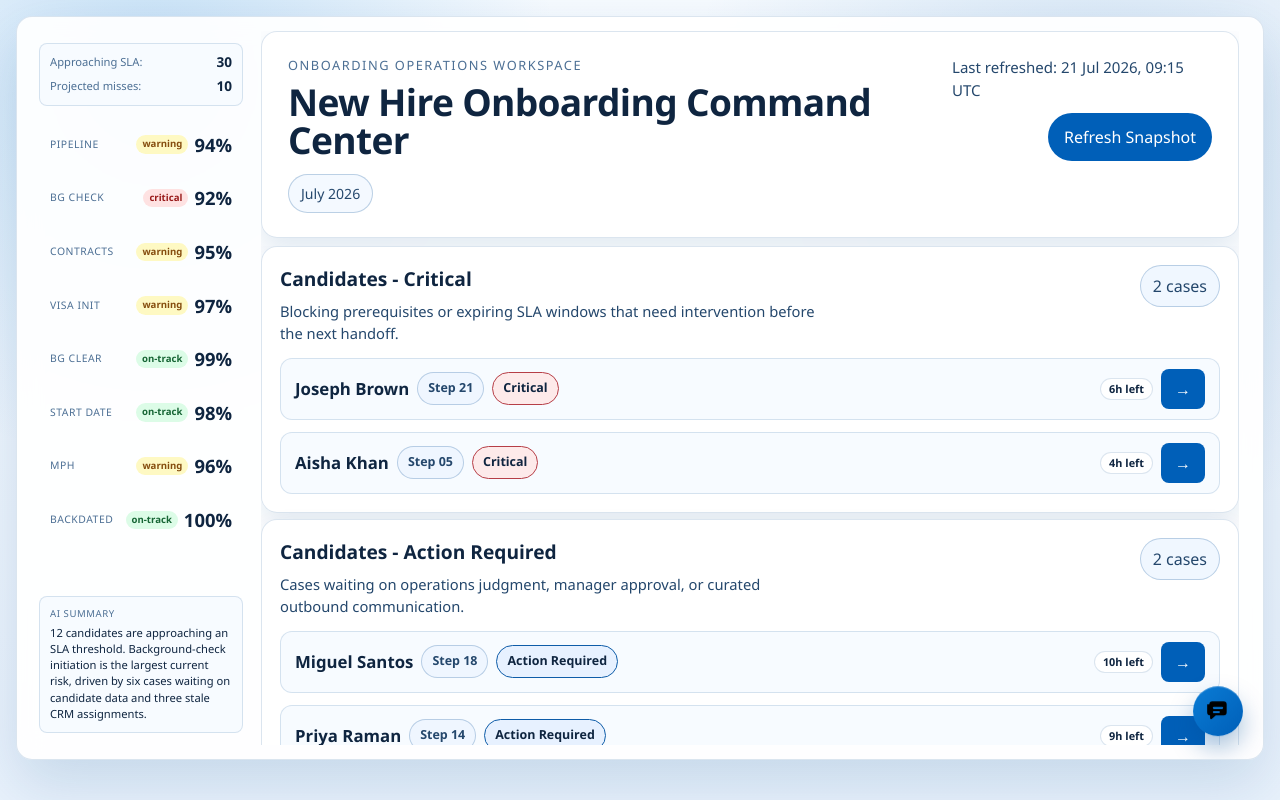
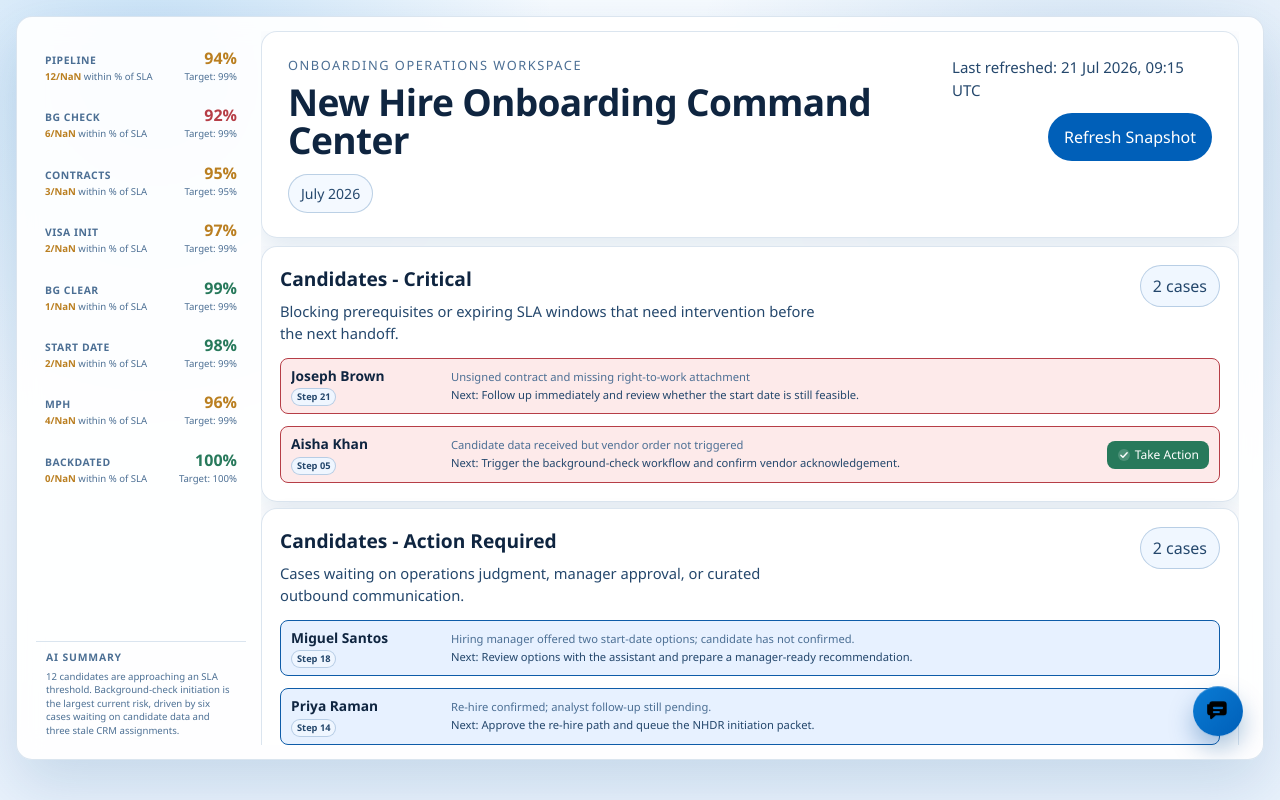
Before and after one commit to michaelbrowngh/onboarding-rfp-demo, a React (Vite) app in the folder new-hire-onboarding-command-center/: page / in a window 1280 px wide. Built offline with nearby package versions, Linux system fonts and the light colour scheme.

Commit message:
refactor(components): remove dead css and align candidate kpi wiring

```diff
--- a/new-hire-onboarding-command-center/src/components/CandidateRow.module.css
+++ b/new-hire-onboarding-command-center/src/components/CandidateRow.module.css
@@ -1,173 +1,124 @@
-/* Base row — shared chrome */
+/* Base row */
 .row {
   display: flex;
-  flex-wrap: wrap;
-  align-items: center;
-  gap: 8px;
-  padding: 16px;
-  border-radius: var(--radius-lg);
+  flex-direction: column;
+  gap: 0;
+  padding: 7px 10px;
+  border-radius: var(--radius-md);
   background: var(--panel-strong);
   border: 1px solid var(--surface-outline);
   cursor: pointer;
+  transition: filter 150ms ease;
 }
 
-/* Compact state: single-line bar */
-.rowCompact {
-  padding: 10px 14px;
-  min-height: 48px;
-  align-items: center;
+.row:hover {
+  filter: brightness(0.97);
 }
 
-/* Expanded state: restore two-column grid layout */
-.rowExpanded {
-  display: grid;
-  grid-template-columns: 1fr auto;
-  align-items: start;
-  gap: 8px;
+/* Queue-category coloring */
+.row[data-queue='critical'] {
+  background: var(--critical-bg);
+  border-color: var(--critical-border);
+}
+.row[data-queue='action-required'] {
+  background: var(--action-bg);
+  border-color: var(--action-border);
+}
+.row[data-queue='warning'] {
+  background: var(--warning-bg);
+  border-color: var(--warning-border);
+}
+.row[data-queue='on-track'] {
+  background: var(--track-bg);
+  border-color: var(--track-border);
 }
 
-/* Compact inner layout: name+badges left */
-.compactMain {
+.rowExpanded {
+  gap: 6px;
+}
+
+/* Always-visible header: name+badge stacked left, summary/next middle, button right */
+.rowHeader {
   display: flex;
   align-items: center;
-  gap: 8px;
-  min-width: 0;
-  flex: 1;
+  gap: 10px;
 }
 
-/* Compact aside: SLA chip + button right */
-.compactAside {
+.rowHeaderLeft {
   display: flex;
-  align-items: center;
-  gap: 8px;
-  flex-shrink: 0;
-}
-
-/* SLA chip inside compact row */
-.slaChip {
-  font-size: 0.68rem;
-  font-weight: 600;
-  padding: 2px 8px;
-  border-radius: var(--radius-sm);
-  white-space: nowrap;
-  background: var(--canvas-bg);
-  border: 1px solid var(--surface-outline);
-}
-
-/* Expanded detail content */
-.expandedContent {
-  grid-column: 1 / -1;
-  display: grid;
-  grid-template-columns: minmax(0, 1fr) 220px;
-  gap: 16px;
-  margin-top: 10px;
-}
-
-.rowMain {
-  min-width: 0;
-}
-
-.titleRow {
-  display: flex;
-  flex-wrap: wrap;
-  align-items: center;
-  gap: 8px;
+  flex-direction: column;
+  align-items: flex-start;
+  gap: 2px;
+  width: 150px;
+  flex: 0 0 150px;
 }
 
 .name {
   margin: 0;
-  font-size: 1.05rem;
+  max-width: 100%;
+  font-size: 0.86rem;
+  font-weight: 600;
   color: var(--text-primary);
-}
-
-.stepBadge,
-.severityBadge {
-  padding: 6px 10px;
-  border-radius: var(--radius-sm);
-  border: 1px solid var(--surface-outline-strong);
-  font-size: 0.78rem;
-  font-weight: 600;
+  white-space: nowrap;
+  overflow: hidden;
+  text-overflow: ellipsis;
 }
 
 .stepBadge {
+  padding: 1px 5px;
+  border-radius: var(--radius-sm);
+  border: 1px solid var(--surface-outline-strong);
+  font-size: 0.58rem;
+  font-weight: 600;
   background: #eff6ff;
+  color: var(--text-secondary);
+  white-space: nowrap;
+}
+
+/* Compact 2-line detail block, fills space between name and button */
+.compactDetails {
+  display: flex;
+  flex-direction: column;
+  gap: 1px;
+  flex: 1;
+  min-width: 0;
+}
+
+.compactSummary,
+.compactNext {
+  font-size: 0.7rem;
+  color: var(--text-muted);
+  white-space: nowrap;
+  overflow: hidden;
+  text-overflow: ellipsis;
+}
+
+.compactNext {
   color: var(--text-secondary);
 }
 
-.severityBadge[data-queue='critical'] {
-  background: var(--critical-bg);
-  border-color: var(--critical-border);
-}
-
-.severityBadge[data-queue='action-required'] {
-  background: var(--action-bg);
-  border-color: var(--action-border);
-}
-
-.severityBadge[data-queue='warning'] {
-  background: var(--warning-bg);
-  border-color: var(--warning-border);
-}
-
-.severityBadge[data-queue='on-track'] {
-  background: var(--track-bg);
-  border-color: var(--track-border);
-}
-
-.statusLine,
-.riskReason {
-  margin: 10px 0 0;
-  color: var(--text-secondary);
-}
-
-.riskReason {
-  font-weight: 600;
-  color: var(--text-primary);
-}
-
-.metaGrid {
-  display: grid;
-  grid-template-columns: repeat(3, minmax(0, 1fr));
-  gap: 12px;
-  margin: 14px 0 0;
-}
-
-.metaGrid dt,
-.signalList {
-  font-size: 0.78rem;
-  color: var(--text-muted);
-}
-
-.metaGrid dd {
-  margin: 4px 0 0;
-  color: var(--text-primary);
-}
-
-.rowAside {
+/* Action button group: action button + info affordance, right-aligned */
+.actionGroup {
   display: flex;
-  flex-direction: column;
-  justify-content: space-between;
-  gap: 16px;
-}
-
-.signalList {
-  display: flex;
-  flex-direction: column;
+  align-items: center;
   gap: 6px;
-  padding: 12px;
-  border-radius: var(--radius-md);
-  background: #f4f9ff;
-  border: 1px dashed var(--surface-outline-strong);
+  flex-shrink: 0;
+  margin-left: auto;
+  position: relative;
 }
 
 .actionButton {
-  padding: 8px 14px;
+  padding: 5px 10px;
   border: 0;
   border-radius: var(--radius-md);
-  background: var(--button-bg);
-  color: var(--button-text);
   font: inherit;
   cursor: pointer;
+  display: flex;
+  align-items: center;
+  gap: 4px;
+  font-size: 0.75rem;
+  flex-shrink: 0;
+  white-space: nowrap;
 }
 
 .actionButton:focus-visible {
@@ -175,12 +126,87 @@
   outline-offset: 3px;
 }
 
-@media (max-width: 940px) {
-  .expandedContent {
-    grid-template-columns: 1fr;
-  }
+/* "Take Action" - performed directly by the web app, no assistant involved */
+.actionButtonAutomation {
+  background: var(--track-border);
+  color: var(--button-text);
+}
 
-  .metaGrid {
+.actionButtonAutomation:disabled {
+  cursor: default;
+}
+
+.actionButtonDone {
+  background: var(--track-bg);
+  color: var(--track-border);
+  border: 1px solid var(--track-border);
+}
+
+/* "Take Action with AI" - prompt is generated and submitted automatically */
+.actionButtonAiAction {
+  background: var(--button-bg);
+  color: var(--button-text);
+}
+
+/* "Review with AI" - prompt is generated for the user to review and send */
+.actionButtonAiReview {
+  background: var(--accent-purple);
+  color: var(--button-text);
+}
+
+.chatIconInline {
+  display: inline-flex;
+  align-items: center;
+  justify-content: center;
+  width: 14px;
+  height: 14px;
+}
+
+/* Expanded detail block, styled to match KpiRail's expanded panel */
+.expandedContent {
+  margin-top: 6px;
+  padding: 8px 10px;
+  border: 1px solid var(--surface-outline);
+  border-radius: var(--radius-md);
+  background: rgba(255, 255, 255, 0.55);
+}
+
+.expandedFields {
+  display: grid;
+  grid-template-columns: 1fr 1fr;
+  gap: 8px 16px;
+}
+
+.expandedField {
+  display: flex;
+  flex-direction: column;
+  gap: 3px;
+}
+
+.timelineValue {
+  display: flex;
+  flex-direction: column;
+  align-items: flex-start;
+  gap: 4px;
+}
+
+.fieldLabel {
+  font-size: 0.65rem;
+  font-weight: 700;
+  text-transform: uppercase;
+  letter-spacing: 0.05em;
+  color: var(--text-muted);
+}
+
+.fieldValue {
+  margin: 0;
+  font-size: 0.78rem;
+  color: var(--text-primary);
+  line-height: 1.4;
+}
+
+@media (max-width: 640px) {
+  .expandedFields {
     grid-template-columns: 1fr;
   }
 }
--- a/new-hire-onboarding-command-center/src/components/CandidateRow.tsx
+++ b/new-hire-onboarding-command-center/src/components/CandidateRow.tsx
@@ -4,76 +4,183 @@ import styles from './CandidateRow.module.css'
 
 interface CandidateRowProps {
   candidate: CandidateCase
+  onCandidateAction?: (mode: 'ai-action' | 'ai-review') => void
+  onAutomationComplete?: (candidate: CandidateCase) => void
 }
 
-const modeLabel = {
-  assistant: 'Review with Assistant',
-  automation: 'Prepare Automation',
-  none: 'Monitor Only',
-} as const
+const checkIconSvg = (
+  <svg
+    width="20"
+    height="20"
+    viewBox="0 0 20 20"
+    fill="none"
+    xmlns="http://www.w3.org/2000/svg"
+    aria-hidden="true"
+  >
+    <circle cx="10" cy="10" r="8.5" fill="currentColor" fillOpacity="0.18" />
+    <path
+      d="M5.5 10.25L8.5 13.25L14.5 6.75"
+      stroke="currentColor"
+      strokeWidth="2"
+      strokeLinecap="round"
+      strokeLinejoin="round"
+    />
+  </svg>
+)
 
-export function CandidateRow({ candidate }: CandidateRowProps) {
+const sparkleIconSvg = (
+  <svg
+    width="20"
+    height="20"
+    viewBox="0 0 20 20"
+    fill="none"
+    xmlns="http://www.w3.org/2000/svg"
+    aria-hidden="true"
+  >
+    <path
+      d="M9.5 3L10.7 7.3L15 8.5L10.7 9.7L9.5 14L8.3 9.7L4 8.5L8.3 7.3L9.5 3Z"
+      fill="currentColor"
+    />
+    <path
+      d="M15.5 12L16.15 14.15L18.3 14.8L16.15 15.45L15.5 17.6L14.85 15.45L12.7 14.8L14.85 14.15L15.5 12Z"
+      fill="currentColor"
+    />
+  </svg>
+)
+
+const magnifierIconSvg = (
+  <svg
+    width="20"
+    height="20"
+    viewBox="0 0 20 20"
+    fill="none"
+    xmlns="http://www.w3.org/2000/svg"
+    aria-hidden="true"
+  >
+    <circle cx="8.75" cy="8.75" r="5.25" stroke="currentColor" strokeWidth="1.8" />
+    <line x1="12.8" y1="12.8" x2="17" y2="17" stroke="currentColor" strokeWidth="1.8" strokeLinecap="round" />
+  </svg>
+)
+
+export function CandidateRow({ candidate, onCandidateAction, onAutomationComplete }: CandidateRowProps) {
   const [expanded, setExpanded] = useState(false)
+  const [automationState, setAutomationState] = useState<'idle' | 'in-progress' | 'done'>('idle')
+
+  const handleAutomationClick = () => {
+    if (automationState !== 'idle') {
+      return
+    }
+    setAutomationState('in-progress')
+    setTimeout(() => {
+      setAutomationState('done')
+      onAutomationComplete?.(candidate)
+    }, 700)
+  }
 
   return (
     <article
-      className={`${styles.row} ${expanded ? styles.rowExpanded : styles.rowCompact}`}
+      className={`${styles.row} ${expanded ? styles.rowExpanded : ''}`}
+      data-queue={candidate.queueCategory}
       onClick={() => setExpanded((p) => !p)}
       role="button"
       aria-expanded={expanded}
     >
-      {/* Compact view: single-line bar */}
-      <div className={styles.compactMain}>
-        <h3 className={styles.name}>{candidate.candidateName}</h3>
-        <span className={styles.stepBadge}>{candidate.badgeLabel}</span>
-        <span className={styles.severityBadge} data-queue={candidate.queueCategory}>
-          {candidate.severityLabel}
-        </span>
-      </div>
-      <div className={styles.compactAside}>
-        <span className={styles.slaChip}>{candidate.slaHoursRemaining}h left</span>
-        <button
-          type="button"
-          className={styles.actionButton}
-          onClick={(e) => {
-            e.stopPropagation()
-          }}
-          aria-label={modeLabel[candidate.actionMode]}
-        >
-          {expanded ? modeLabel[candidate.actionMode] : '→'}
-        </button>
+      {/* Header: name+badge fixed-width left, summary/next middle, button right */}
+      <div className={styles.rowHeader}>
+        <div className={styles.rowHeaderLeft}>
+          <h3 className={styles.name}>{candidate.candidateName}</h3>
+          <span className={styles.stepBadge}>{candidate.badgeLabel}</span>
+        </div>
+
+        {!expanded && (
+          <div className={styles.compactDetails}>
+            <div className={styles.compactSummary}>{candidate.statusLabel}</div>
+            <div className={styles.compactNext}>Next: {candidate.nextStep}</div>
+          </div>
+        )}
+
+        <div className={styles.actionGroup}>
+          {candidate.actionMode === 'automation' && (
+            <button
+              type="button"
+              className={`${styles.actionButton} ${styles.actionButtonAutomation} ${
+                automationState === 'done' ? styles.actionButtonDone : ''
+              }`}
+              onClick={(e) => {
+                e.stopPropagation()
+                handleAutomationClick()
+              }}
+              disabled={automationState !== 'idle'}
+              aria-label="Take Action"
+            >
+              <span className={styles.chatIconInline}>{checkIconSvg}</span>
+              {automationState === 'idle' && 'Take Action'}
+              {automationState === 'in-progress' && 'Updating…'}
+              {automationState === 'done' && 'Action Completed'}
+            </button>
+          )}
+
+          {candidate.actionMode === 'ai-action' && (
+            <button
+              type="button"
+              className={`${styles.actionButton} ${styles.actionButtonAiAction}`}
+              onClick={(e) => {
+                e.stopPropagation()
+                onCandidateAction?.('ai-action')
+              }}
+              aria-label="Take Action with AI"
+            >
+              <span className={styles.chatIconInline}>{sparkleIconSvg}</span>
+              Take Action with AI
+            </button>
+          )}
+
+          {candidate.actionMode === 'ai-review' && (
+            <button
+              type="button"
+              className={`${styles.actionButton} ${styles.actionButtonAiReview}`}
+              onClick={(e) => {
+                e.stopPropagation()
+                onCandidateAction?.('ai-review')
+              }}
+              aria-label="Review with AI"
+            >
+              <span className={styles.chatIconInline}>{magnifierIconSvg}</span>
+              Review with AI
+            </button>
+          )}
+        </div>
       </div>
 
-      {/* Expanded view: full details */}
+      {/* Expanded detail */}
       {expanded && (
         <div className={styles.expandedContent}>
-          <div className={styles.rowMain}>
-            <p className={styles.statusLine}>
-              {candidate.stepLabel} | {candidate.statusLabel}
-            </p>
-            <p className={styles.riskReason}>{candidate.riskReason}</p>
+          <div className={styles.expandedFields}>
+            <div className={styles.expandedField}>
+              <span className={styles.fieldLabel}>Step</span>
+              <p className={styles.fieldValue}>
+                {candidate.stepLabel} · {candidate.phase}
+              </p>
+            </div>
 
-            <dl className={styles.metaGrid}>
-              <div>
-                <dt>Phase</dt>
-                <dd>{candidate.phase}</dd>
+            <div className={styles.expandedField}>
+              <span className={styles.fieldLabel}>Timeline</span>
+              <div className={styles.timelineValue}>
+                <span className={styles.fieldValue}>{candidate.startDateLabel}</span>
+                <span className={styles.stepBadge}>
+                  SLA: {candidate.slaHoursRemaining}h / {candidate.slaWindowHours}h
+                </span>
               </div>
-              <div>
-                <dt>Status</dt>
-                <dd>{candidate.startDateLabel}</dd>
-              </div>
-              <div>
-                <dt>Next step</dt>
-                <dd>{candidate.nextStep}</dd>
-              </div>
-            </dl>
-          </div>
+            </div>
 
-          <div className={styles.rowAside}>
-            <div className={styles.signalList} aria-label="Case signal indicators">
-              <span>Queue: {candidate.severityLabel}</span>
-              <span>SLA: {candidate.slaHoursRemaining}h left</span>
-              <span>Comms: {candidate.unresolvedComms7Days} open</span>
+            <div className={styles.expandedField}>
+              <span className={styles.fieldLabel}>Status</span>
+              <p className={styles.fieldValue}>{candidate.riskReason}</p>
+            </div>
+
+            <div className={styles.expandedField}>
+              <span className={styles.fieldLabel}>Next step</span>
+              <p className={styles.fieldValue}>{candidate.nextStep}</p>
             </div>
           </div>
         </div>
--- a/new-hire-onboarding-command-center/src/components/CandidateSection.tsx
+++ b/new-hire-onboarding-command-center/src/components/CandidateSection.tsx
@@ -6,9 +6,17 @@ interface CandidateSectionProps {
   title: string
   description: string
   candidates: CandidateCase[]
+  onCandidateAction?: (candidate: CandidateCase, mode: 'ai-action' | 'ai-review') => void
+  onAutomationComplete?: (candidate: CandidateCase) => void
 }
 
-export function CandidateSection({ title, description, candidates }: CandidateSectionProps) {
+export function CandidateSection({
+  title,
+  description,
+  candidates,
+  onCandidateAction,
+  onAutomationComplete,
+}: CandidateSectionProps) {
   return (
     <section className={styles.section} aria-labelledby={title}>
       <header className={styles.sectionHeader}>
@@ -23,7 +31,12 @@ export function CandidateSection({ title, description, candidates }: CandidateSe
 
       <div className={styles.rows}>
         {candidates.map((candidate) => (
-          <CandidateRow key={candidate.id} candidate={candidate} />
+          <CandidateRow
+            key={candidate.id}
+            candidate={candidate}
+            onCandidateAction={(mode) => onCandidateAction?.(candidate, mode)}
+            onAutomationComplete={onAutomationComplete}
+          />
         ))}
       </div>
     </section>
--- a/new-hire-onboarding-command-center/src/components/KpiRail.module.css
+++ b/new-hire-onboarding-command-center/src/components/KpiRail.module.css
@@ -1,43 +1,16 @@
 .rail {
   display: flex;
   flex-direction: column;
-  gap: 8px;
-  padding: 12px 8px;
+  gap: 5px;
+  padding: 8px 5px;
   height: 100%;
   overflow-y: auto;
-}
-
-.queuePressure {
-  display: flex;
-  flex-direction: column;
-  gap: 4px;
-  padding: 8px 10px;
-  margin-bottom: 8px;
-  border-radius: var(--radius-md);
-  background: var(--panel-strong);
-  border: 1px solid var(--surface-outline);
-}
-
-.pressureStat {
-  display: flex;
-  justify-content: space-between;
-  align-items: center;
-  font-size: 0.7rem;
-}
-
-.pressureLabel {
-  color: var(--text-muted);
-}
-
-.pressureValue {
-  font-weight: 700;
-  font-size: 0.85rem;
 }
 
 .kpiCard {
   display: flex;
   flex-direction: column;
-  padding: 8px 10px;
+  padding: 6px 8px;
   border-radius: var(--radius-md);
   cursor: pointer;
   border: 1px solid transparent;
@@ -51,83 +24,127 @@
 
 .kpiCardCompact {
   display: flex;
-  align-items: center;
+  align-items: baseline;
+  justify-content: space-between;
+  gap: 6px;
+}
+
+.kpiBottomRow {
+  display: flex;
+  align-items: baseline;
   justify-content: space-between;
   gap: 6px;
 }
 
 .kpiLabel {
   font-size: 0.65rem;
+  font-weight: 700;
   text-transform: uppercase;
   letter-spacing: 0.05em;
   color: var(--text-muted);
-  flex: 1;
-  min-width: 0;
-  overflow: hidden;
-  text-overflow: ellipsis;
-  white-space: nowrap;
 }
 
 .kpiValue {
-  font-size: 1.15rem;
+  font-size: 1rem;
   font-weight: 700;
-  flex-shrink: 0;
 }
 
-.kpiPill {
-  font-size: 0.6rem;
-  padding: 2px 6px;
-  border-radius: var(--radius-sm);
-  font-weight: 600;
-  flex-shrink: 0;
+.kpiValueCritical {
+  color: var(--critical-border);
 }
 
-.kpiPill[data-risk="critical"] {
-  background: #fee2e2;
-  color: #991b1b;
+.kpiValueWarning {
+  color: var(--warning-border);
 }
 
-.kpiPill[data-risk="warning"] {
-  background: #fef9c3;
-  color: #854d0e;
+.kpiValueOnTrack {
+  color: var(--track-border);
 }
 
-.kpiPill[data-risk="on-track"] {
-  background: #dcfce7;
-  color: #166534;
+.targetDisplay {
+  font-size: 0.6rem;
+  color: var(--text-muted);
+  flex-shrink: 0;
+  text-align: right;
+}
+
+.kpiCompactNote {
+  font-size: 0.6rem;
+  color: var(--text-muted);
+  line-height: 1.3;
+  flex: 1;
+  min-width: 0;
+}
+
+.nearSlaHighlight {
+  color: #ba7f21;
+  font-weight: 600;
 }
 
 .kpiExpanded {
   display: flex;
   flex-direction: column;
-  gap: 4px;
+  gap: 8px;
   margin-top: 6px;
-  padding-top: 6px;
-  border-top: 1px solid var(--surface-outline);
+  padding: 8px;
+  border: 1px solid var(--surface-outline);
+  border-radius: var(--radius-md);
 }
 
-.kpiExpandedRow {
+.equationBlock {
+  display: flex;
+  flex-direction: column;
+  gap: 3px;
+}
+
+.equationRow {
   display: flex;
   justify-content: space-between;
-  font-size: 0.68rem;
-  color: var(--text-secondary);
+  align-items: center;
+  gap: 8px;
+  font-size: 0.65rem;
+}
+
+.equationLabel {
+  color: var(--text-muted);
+  flex: 1;
+}
+
+.equationValue,
+.equationTotal {
+  font-weight: 400;
+  font-size: 0.7rem;
+}
+
+.equationTotal {
+  color: var(--text-primary);
+}
+
+.equationDivider {
+  height: 1px;
+  background: var(--surface-outline);
+  margin: 2px 0;
 }
 
 .summaryBlock {
   margin-top: auto;
-  padding: 10px;
-  border-radius: var(--radius-md);
-  font-size: 0.7rem;
-  line-height: 1.45;
-  background: var(--panel-strong);
-  border: 1px solid var(--surface-outline);
+  padding: 8px 10px 0;
+  border-top: 1px solid var(--surface-outline);
 }
 
 .summaryLabel {
-  font-size: 0.6rem;
+  font-size: 0.65rem;
+  font-weight: 700;
   text-transform: uppercase;
-  letter-spacing: 0.06em;
+  letter-spacing: 0.08em;
   color: var(--text-muted);
   margin-bottom: 4px;
   display: block;
 }
+
+.summaryText {
+  font-size: 0.6rem;
+  color: var(--text-muted);
+  line-height: 1.4;
+  margin: 0;
+}
--- a/new-hire-onboarding-command-center/src/components/KpiRail.tsx
+++ b/new-hire-onboarding-command-center/src/components/KpiRail.tsx
@@ -4,28 +4,30 @@ import styles from './KpiRail.module.css'
 
 interface KpiRailProps {
   kpis: KpiSnapshot[]
-  atRiskCount: number
-  projectedMissCount: number
   summary: string
 }
 
-export default function KpiRail({ kpis, atRiskCount, projectedMissCount, summary }: KpiRailProps) {
+export default function KpiRail({ kpis, summary }: KpiRailProps) {
   const [expandedId, setExpandedId] = useState<string | null>(null)
+
+  const getRiskValueClass = (riskLevel: KpiSnapshot['riskLevel']) => {
+    if (riskLevel === 'critical') {
+      return styles.kpiValueCritical
+    }
+
+    if (riskLevel === 'warning') {
+      return styles.kpiValueWarning
+    }
+
+    return styles.kpiValueOnTrack
+  }
 
   return (
     <div className={styles.rail}>
-      <div className={styles.queuePressure}>
-        <div className={styles.pressureStat}>
-          <span className={styles.pressureLabel}>Approaching SLA:</span>
-          <span className={styles.pressureValue}>{atRiskCount}</span>
-        </div>
-        <div className={styles.pressureStat}>
-          <span className={styles.pressureLabel}>Projected misses:</span>
-          <span className={styles.pressureValue}>{projectedMissCount}</span>
-        </div>
-      </div>
+      {kpis.map((kpi) => {
+        const totalCandidates = kpi.onTrackCount + kpi.nearSlaCount + kpi.projectedMissCount
 
-      {kpis.map((kpi) => (
+        return (
           <div
             key={kpi.id}
             className={styles.kpiCard}
@@ -33,29 +35,46 @@ export default function KpiRail({ kpis, atRiskCount, projectedMissCount, summary
           >
             <div className={styles.kpiCardCompact}>
               <span className={styles.kpiLabel}>{kpi.shortLabel}</span>
-            <span className={styles.kpiPill} data-risk={kpi.riskLevel}>{kpi.riskLevel}</span>
-            <span className={styles.kpiValue}>{kpi.compliancePercent}%</span>
+              <span className={`${styles.kpiValue} ${getRiskValueClass(kpi.riskLevel)}`}>
+                {kpi.compliancePercent}%
+              </span>
+            </div>
+            <div className={styles.kpiBottomRow}>
+              <div className={styles.kpiCompactNote}>
+                <span className={styles.nearSlaHighlight}>{kpi.nearSlaCount}/{totalCandidates}</span> within {kpi.nearSlaPercentThreshold}% of SLA
+              </div>
+              <span className={styles.targetDisplay}>Target: {kpi.targetPercent}%</span>
             </div>
             {expandedId === kpi.id && (
               <div className={styles.kpiExpanded}>
-              <div className={styles.kpiExpandedRow}>
-                <span>target: {kpi.targetPercent}%</span>
+                <div className={styles.equationBlock}>
+                  <div className={styles.equationRow}>
+                    <span className={styles.equationLabel}>On-track</span>
+                    <span className={`${styles.equationValue} ${styles.kpiValueOnTrack}`}>{kpi.onTrackCount}</span>
                   </div>
-              <div className={styles.kpiExpandedRow}>
-                <span>Near SLA: {kpi.nearSlaCount}</span>
-                <span>Miss: {kpi.projectedMissCount}</span>
+                  <div className={styles.equationRow}>
+                    <span className={styles.equationLabel}>Near SLA</span>
+                    <span className={`${styles.equationValue} ${styles.kpiValueWarning}`}>{kpi.nearSlaCount}</span>
                   </div>
-              <div className={styles.kpiExpandedRow}>
-                <span>{kpi.trendLabel}</span>
+                  <div className={styles.equationRow}>
+                    <span className={styles.equationLabel}>Missed SLA</span>
+                    <span className={`${styles.equationValue} ${styles.kpiValueCritical}`}>{kpi.projectedMissCount}</span>
+                  </div>
+                  <div className={styles.equationDivider} />
+                  <div className={styles.equationRow}>
+                    <span className={styles.equationLabel}>Total</span>
+                    <span className={styles.equationTotal}>{totalCandidates}</span>
+                  </div>
                 </div>
               </div>
             )}
           </div>
-      ))}
+        )
+      })}
 
       <div className={styles.summaryBlock}>
         <span className={styles.summaryLabel}>AI Summary</span>
-        <p>{summary}</p>
+        <p className={styles.summaryText}>{summary}</p>
       </div>
     </div>
   )
```
Lines whose indentation alone changed are shown as unchanged.
